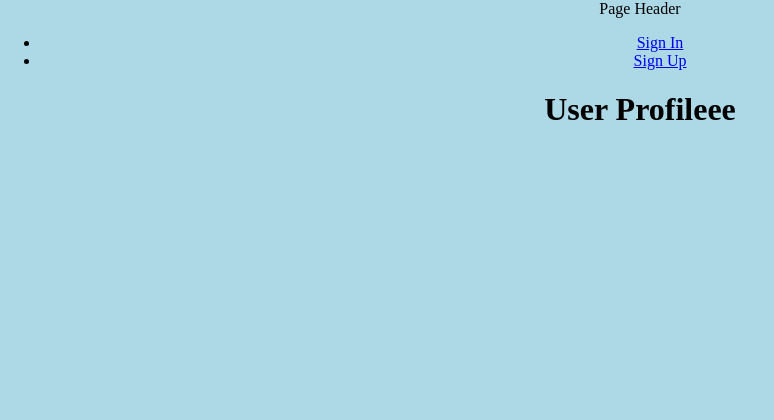
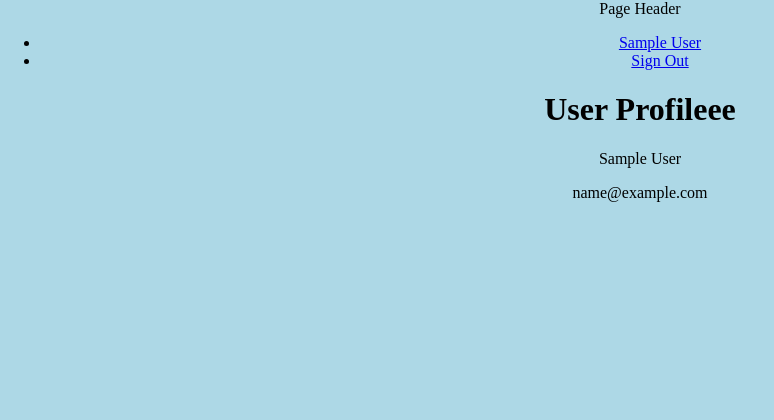
Before and after one commit to sswadi/Codeialll, a Node server app: page /profile in a window 1280 px wide. Shown: the top 420 px of the page, without its empty margins (0-774 px from the left). Run offline with Node 20, Linux system fonts and the light colour scheme; the visitor is signed in with stand-in values (Sample User, id 1); some libraries are stand-ins or nearby versions.

Commit message:
20th June'23

```diff
--- a/config/passport-local-strategy.js
+++ b/config/passport-local-strategy.js
@@ -9,9 +9,7 @@ passport.use(new LocalStrategy({
     },
     async function(email, password, done) {
         try {
-          const user = await User.findOne({ email: email });
-          console.log("^^^^^");
-          console.log(user);
+          const user = await User.findOne({ email: email }).exec();
           if (!user || user.password !== password) {
             console.log('Invalid username/password');
             return done(null, false);
@@ -57,8 +55,7 @@ passport.deserializeUser(async function(id, done){
 passport.checkAuthetication = function(req, res, next){
     //user is signed-in
     if(req.isAuthenticated()){
-        console.log("This is PLS: checkAuthetication");
-        console.log(req.isAuthenticated());
+
         return next();
     }
     //if user is not signed-in
@@ -71,7 +68,6 @@ passport.checkAuthetication = function(req, res, next){
 passport.setAutheticatedUser = function(req, res, next){
     if(req.isAuthenticated()){
         //req.user contains the current signed in user from the session cookies and we send it to the locals for views
-        console.log("This is PLS: setAutheticated" +req.user);
         res.locals.user = req.user;
     }
     next();
--- a/controllers/users_controller.js
+++ b/controllers/users_controller.js
@@ -32,8 +32,6 @@ module.exports.create = function(req, res){
     if(req.body.password != req.body.confirm_password){
         return res.redirect('back');
     }
-    console.log("****This is users_controllers : create**********");
-    console.log(req.user);
     User.findOne({email: req.body.email})
     .then((user)=> {
         if(!user){
@@ -60,8 +58,6 @@ module.exports.create = function(req, res){
 //http://localhost:8000/create-session
 //assuming user has signed in
 module.exports.createSession = function(req, res){
-    console.log("****This is users_controllers : create-session**********");
-    console.log(req.user);
     return res.redirect('/');
 }
 
--- a/index.js
+++ b/index.js
@@ -46,10 +46,11 @@ app.use(session({
     saveUninitialized: false, //when the user data/identity is not established we would not require to store that data, hence it is set to false
     resave: false, //resave prevents the user data present in the session to cookie to read-write again if there is no change in the data
     cookie: {
-        maxAge: (1000*60*100) //this is in milliseconds which sums upto be the no. minutes => 1 sec = 1000 ms | 1 min = 60 sec | 100 = minutes
+        maxAge: (1000 * 60 * 100) //this is in milliseconds which sums upto be the no. minutes => 1 sec = 1000 ms | 1 min = 60 sec | 100 = minutes
     },
     //mongoStore is used to store the session cookie in the db
     store: MongoStore.create(
+
         {
             mongoUrl: 'mongodb://localhost/Codeialll',
             autoRemove: 'disabled'
@@ -69,10 +70,9 @@ app.use(session({
 app.use(passport.initialize()); //tells app to use initialise method in passport
 app.use(passport.session()); //tells app to use session method in passport
 
-app.use('/', require('./routes/users')); //setting up routess
-
 app.use(passport.setAutheticatedUser);//setting the current user usage
 
+app.use('/', require('./routes/users')); //setting up routess
 
 app.listen(port, function(err){
     if(err){
--- a/views/user_profile.ejs
+++ b/views/user_profile.ejs
@@ -1,3 +1,8 @@
 <link rel="stylesheet" href="/css/user_profile.css">
 
 <h1><%= title %></h1>
+
+
+
+<p><%= user.name %></p>
+<p><%= user.email %></p>
```
